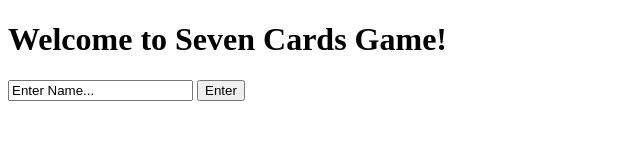
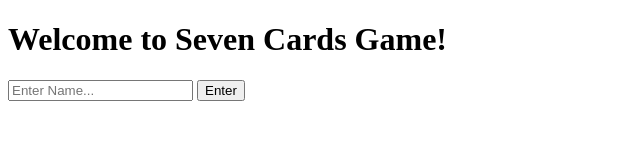
Before and after one commit to ravideshpande/Sevens-Card-Game, a website: page public/index.html in a window 1280 px wide. Shown: the full height of the page, 0-640 px from the left. Drawn offline with nearby package versions, Linux system fonts and the light colour scheme; no server answers.

Commit message:
Fix placeholder for name input

```diff
--- a/public/index.html
+++ b/public/index.html
@@ -9,7 +9,7 @@
 <body>
 <h1>Welcome to Seven Cards Game!</h1>
 	<div id="setName">
-		<input type="text" id="playerName" value="Enter Name...">
+		<input type="text" id="playerName" placeholder="Enter Name...">
 		<button onclick="setName()">Enter</button>
 	</div>
 
```
